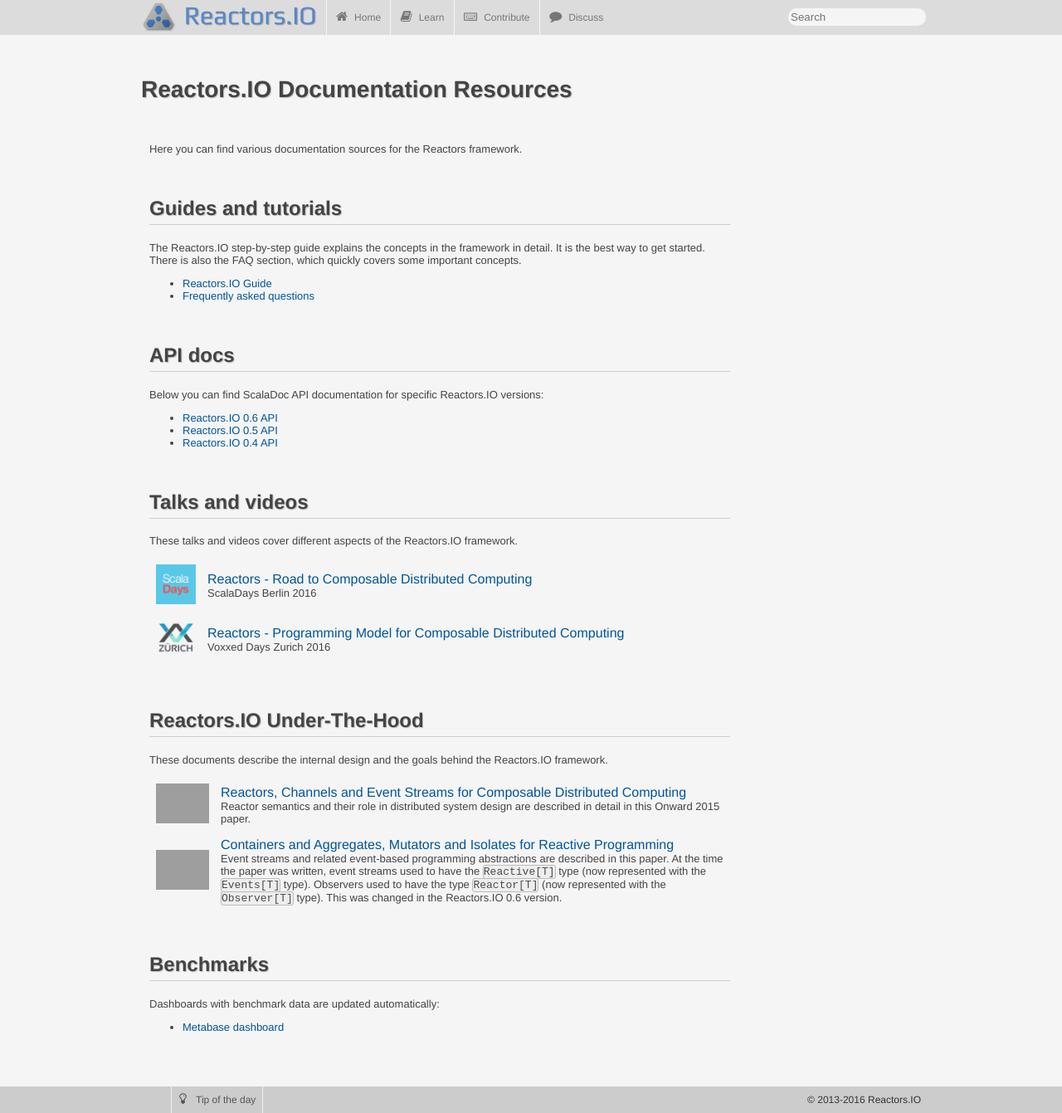
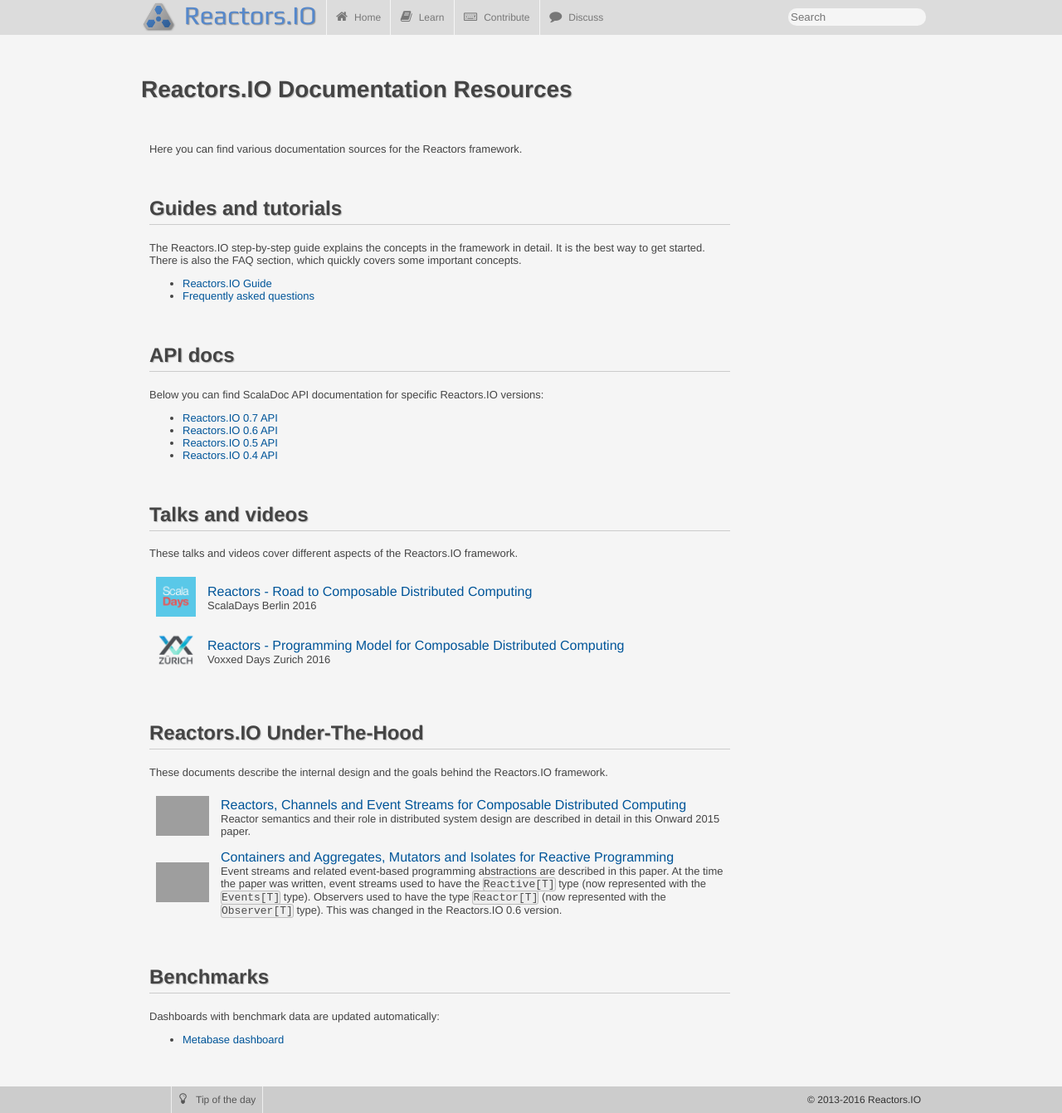
Before and after one commit to reactors-io/reactors-io.github.io, a Jekyll site: the page built from learn.md, in a window 1280 px wide. Shown: the whole page at 83% size. Built offline with Jekyll 4.4.1, drawn with Linux system fonts in a browser that asks for light colours; grey boxes are pictures that could not be loaded.

Commit message:
Add link to the latest API docs.

```diff
--- a/learn.md
+++ b/learn.md
@@ -25,6 +25,7 @@
 
 Below you can find ScalaDoc API documentation for specific Reactors.IO versions:
 
+- [Reactors.IO 0.7 API](http://storm-enroute.com/apidocs/reactors/0.7/api)
 - [Reactors.IO 0.6 API](http://storm-enroute.com/apidocs/reactors/0.6/api)
 - [Reactors.IO 0.5 API](http://storm-enroute.com/apidocs/reactive-collections/0.5/api)
 - [Reactors.IO 0.4 API](http://storm-enroute.com/apidocs/reactive-collections/0.4/api)
```
